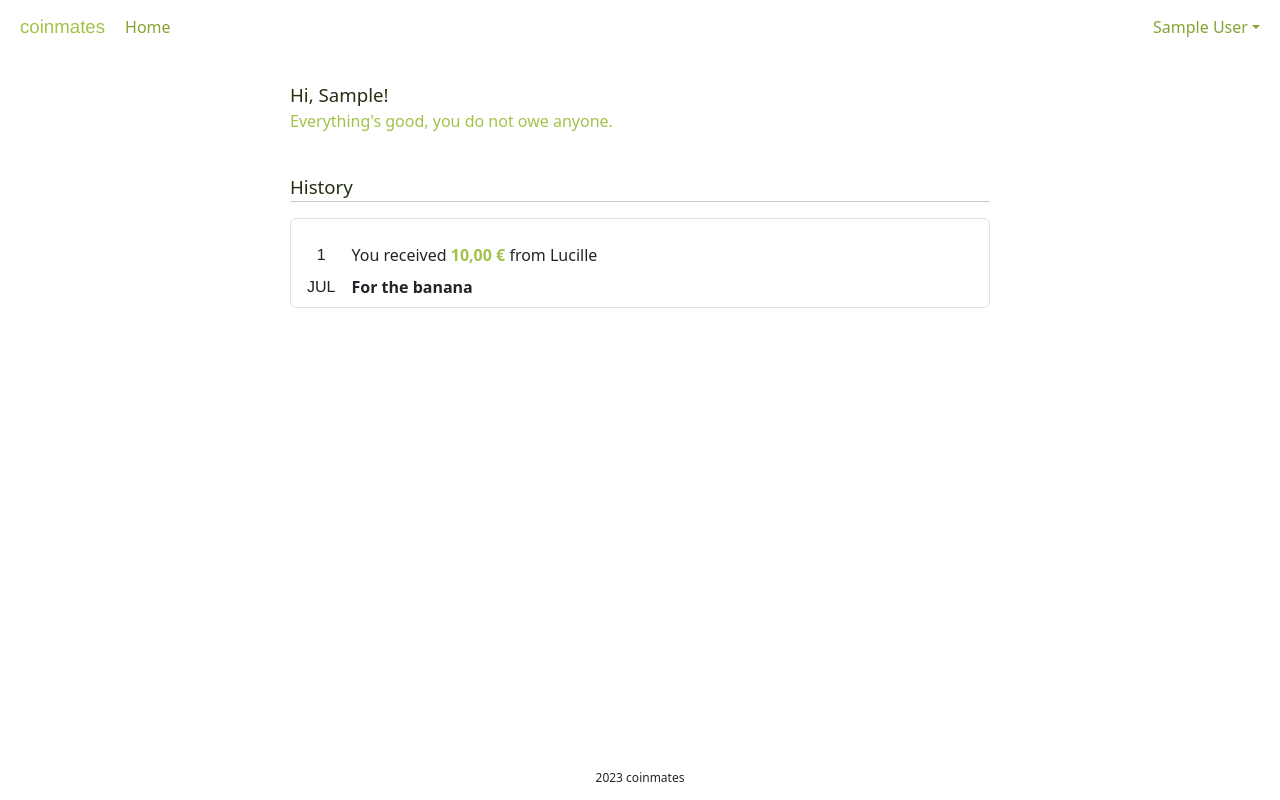
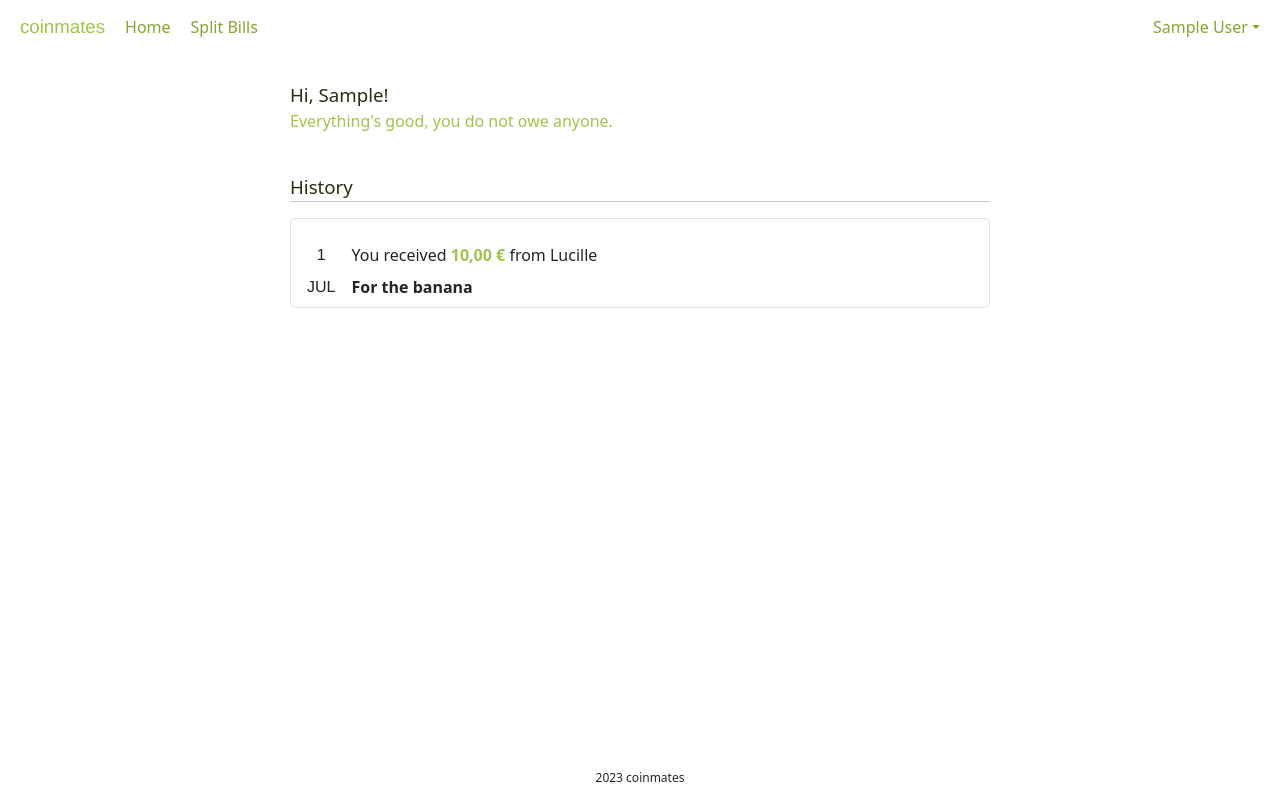
Before and after one commit to stjomd/coinmates, a React (Vite) app in the folder frontend/: page /home in a window 1280 px wide. Built offline with nearby package versions, Linux system fonts and the light colour scheme; sample sign-in values are in the browser's storage; a web font is replaced by a local one.

Commit message:
Add split bill page

```diff
--- a/frontend/src/components/app/App.tsx
+++ b/frontend/src/components/app/App.tsx
@@ -16,6 +16,7 @@ import {UserService} from '../../services/UserService'
 import {ReactNode} from 'react'
 import Home from '../home/Home'
 import PersonView from '../person-view/PersonView'
+import SplitBill from '../split-bill/SplitBill'
 
 function App() {
 	/**
@@ -124,6 +125,16 @@ function App() {
 						</div>
 					}
 				/>
+				{/* split bill */}
+				<Route
+					path='/bill'
+					element={renderIfLoggedIn(
+						'/',
+						<div className='horizcenter-top'>
+							<SplitBill />
+						</div>
+					)}
+				/>
 				{/* all other routes: 404 */}
 				<Route path='*' element={<p>404</p>} />
 			</Routes>
--- a/frontend/src/components/header/Header.tsx
+++ b/frontend/src/components/header/Header.tsx
@@ -81,6 +81,9 @@ function Header() {
 				<Link to='/home' className='header-link'>
 					<p>Home</p>
 				</Link>
+				<Link to='/bill' className='header-link'>
+					<p>Split Bills</p>
+				</Link>
 			</div>
 			{userItem()}
 		</header>
--- /dev/null
+++ b/frontend/src/components/split-bill/SplitBill.tsx
@@ -0,0 +1,7 @@
+import './SplitBill.scss'
+
+function SplitBill() {
+	return <div>fjdks</div>
+}
+
+export default SplitBill
```
Also changed, not shown: frontend/src/components/split-bill/SplitBill.scss (added).
